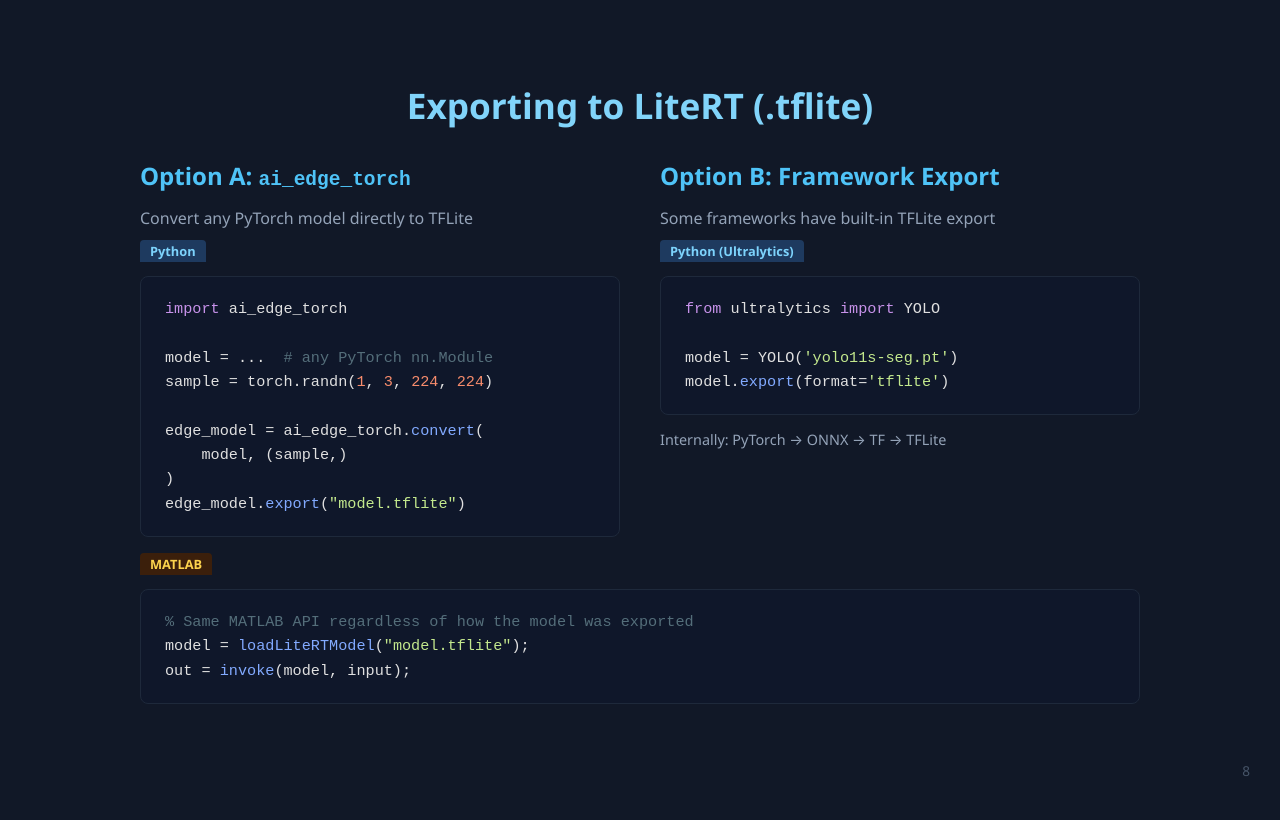
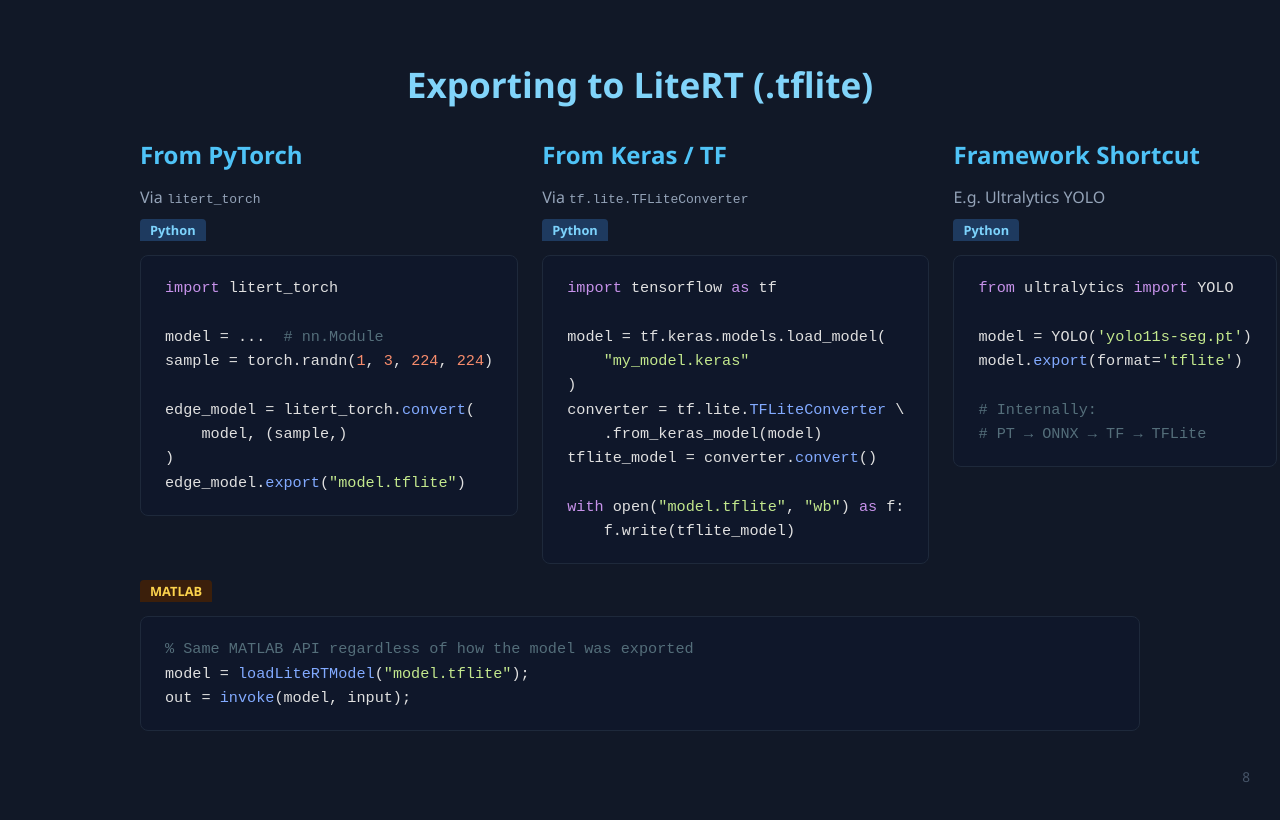
Before and after one commit to hariprasadravi/direct-codegen-tutorial, a plain HTML site: page slides.html in a window 1280 px wide. Shown: the part 5600-6420 px from the top of the page. Drawn offline with Linux system fonts and the light colour scheme.

Commit message:
Update LiteRT slide: fix package name to litert_torch, add Keras/TF path
Three columns: PyTorch (litert_torch), Keras/TF (tf.lite.TFLiteConverter),
and framework shortcuts (Ultralytics). All converge to loadLiteRTModel.

Co-Authored-By: Claude Opus 4.6 <noreply@anthropic.com>

```diff
--- a/slides.html
+++ b/slides.html
@@ -291,30 +291,48 @@ scores = net(input);</div>
 <div class="slide slide-content">
   <div class="content-box">
     <h2>Exporting to LiteRT (.tflite)</h2>
-    <div class="two-col">
+    <div style="display: grid; grid-template-columns: 1fr 1fr 1fr; gap: 24px;">
       <div>
-        <h3>Option A: <code>ai_edge_torch</code></h3>
-        <p style="color:#94a3b8; margin-bottom:10px;">Convert any PyTorch model directly to TFLite</p>
+        <h3>From PyTorch</h3>
+        <p style="color:#94a3b8; margin-bottom:10px;">Via <code>litert_torch</code></p>
         <span class="code-label python">Python</span>
-        <div class="code-block"><span class="kw">import</span> ai_edge_torch
+        <div class="code-block"><span class="kw">import</span> litert_torch
 
-model = ...  <span class="cm"># any PyTorch nn.Module</span>
+model = ...  <span class="cm"># nn.Module</span>
 sample = torch.randn(<span class="num">1</span>, <span class="num">3</span>, <span class="num">224</span>, <span class="num">224</span>)
 
-edge_model = ai_edge_torch.<span class="fn">convert</span>(
+edge_model = litert_torch.<span class="fn">convert</span>(
     model, (sample,)
 )
 edge_model.<span class="fn">export</span>(<span class="str">"model.tflite"</span>)</div>
       </div>
       <div>
-        <h3>Option B: Framework Export</h3>
-        <p style="color:#94a3b8; margin-bottom:10px;">Some frameworks have built-in TFLite export</p>
-        <span class="code-label python">Python (Ultralytics)</span>
+        <h3>From Keras / TF</h3>
+        <p style="color:#94a3b8; margin-bottom:10px;">Via <code>tf.lite.TFLiteConverter</code></p>
+        <span class="code-label python">Python</span>
+        <div class="code-block"><span class="kw">import</span> tensorflow <span class="kw">as</span> tf
+
+model = tf.keras.models.load_model(
+    <span class="str">"my_model.keras"</span>
+)
+converter = tf.lite.<span class="fn">TFLiteConverter</span> \
+    .from_keras_model(model)
+tflite_model = converter.<span class="fn">convert</span>()
+
+<span class="kw">with</span> open(<span class="str">"model.tflite"</span>, <span class="str">"wb"</span>) <span class="kw">as</span> f:
+    f.write(tflite_model)</div>
+      </div>
+      <div>
+        <h3>Framework Shortcut</h3>
+        <p style="color:#94a3b8; margin-bottom:10px;">E.g. Ultralytics YOLO</p>
+        <span class="code-label python">Python</span>
         <div class="code-block"><span class="kw">from</span> ultralytics <span class="kw">import</span> YOLO
 
 model = YOLO(<span class="str">'yolo11s-seg.pt'</span>)
-model.<span class="fn">export</span>(format=<span class="str">'tflite'</span>)</div>
-        <p style="color:#94a3b8; margin-top:15px; font-size:0.9em;">Internally: PyTorch &rarr; ONNX &rarr; TF &rarr; TFLite</p>
+model.<span class="fn">export</span>(format=<span class="str">'tflite'</span>)
+
+<span class="cm"># Internally:</span>
+<span class="cm"># PT → ONNX → TF → TFLite</span></div>
       </div>
     </div>
     <span class="code-label matlab">MATLAB</span>
```
Also changed, not shown: slides/index.html (+29 -11 lines).
